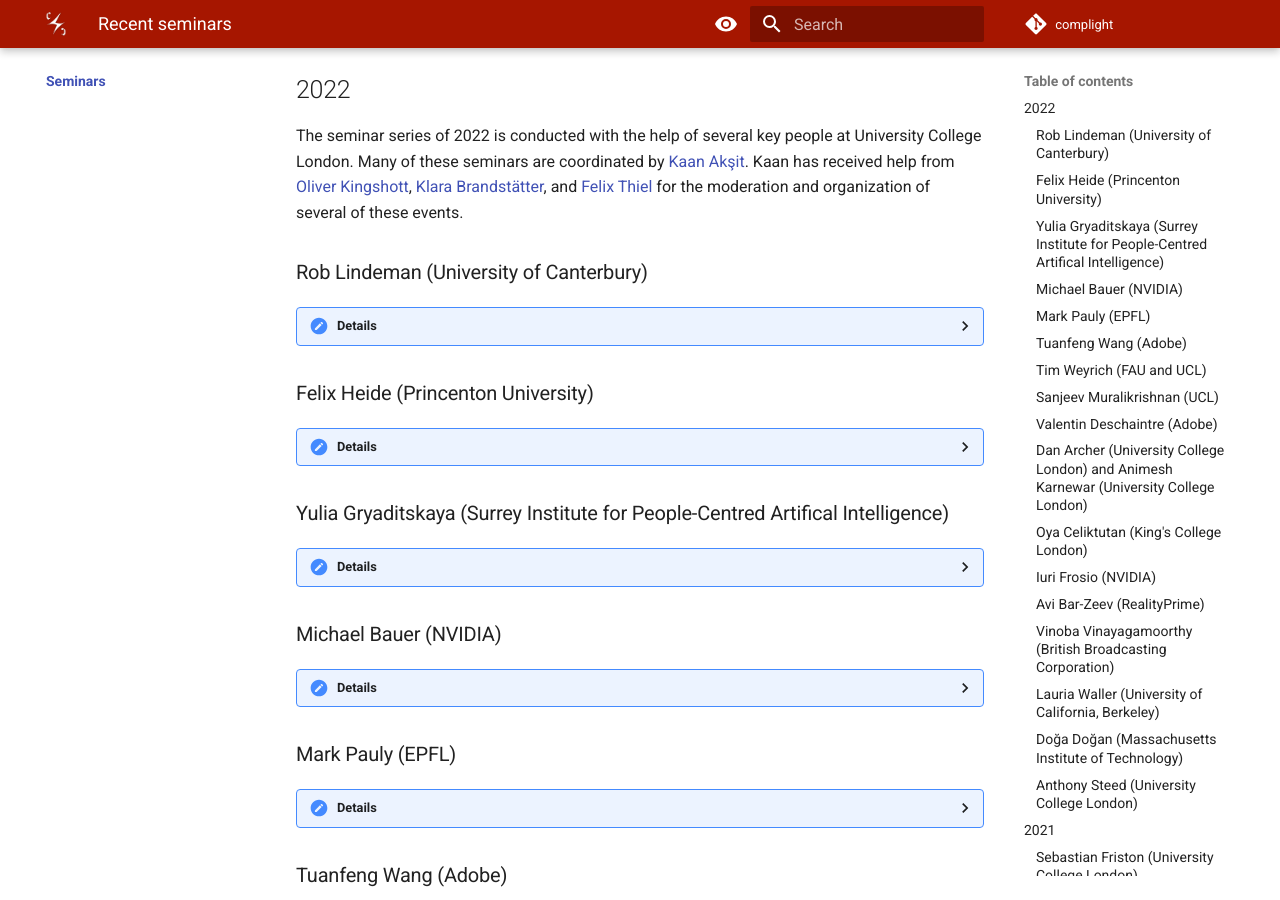
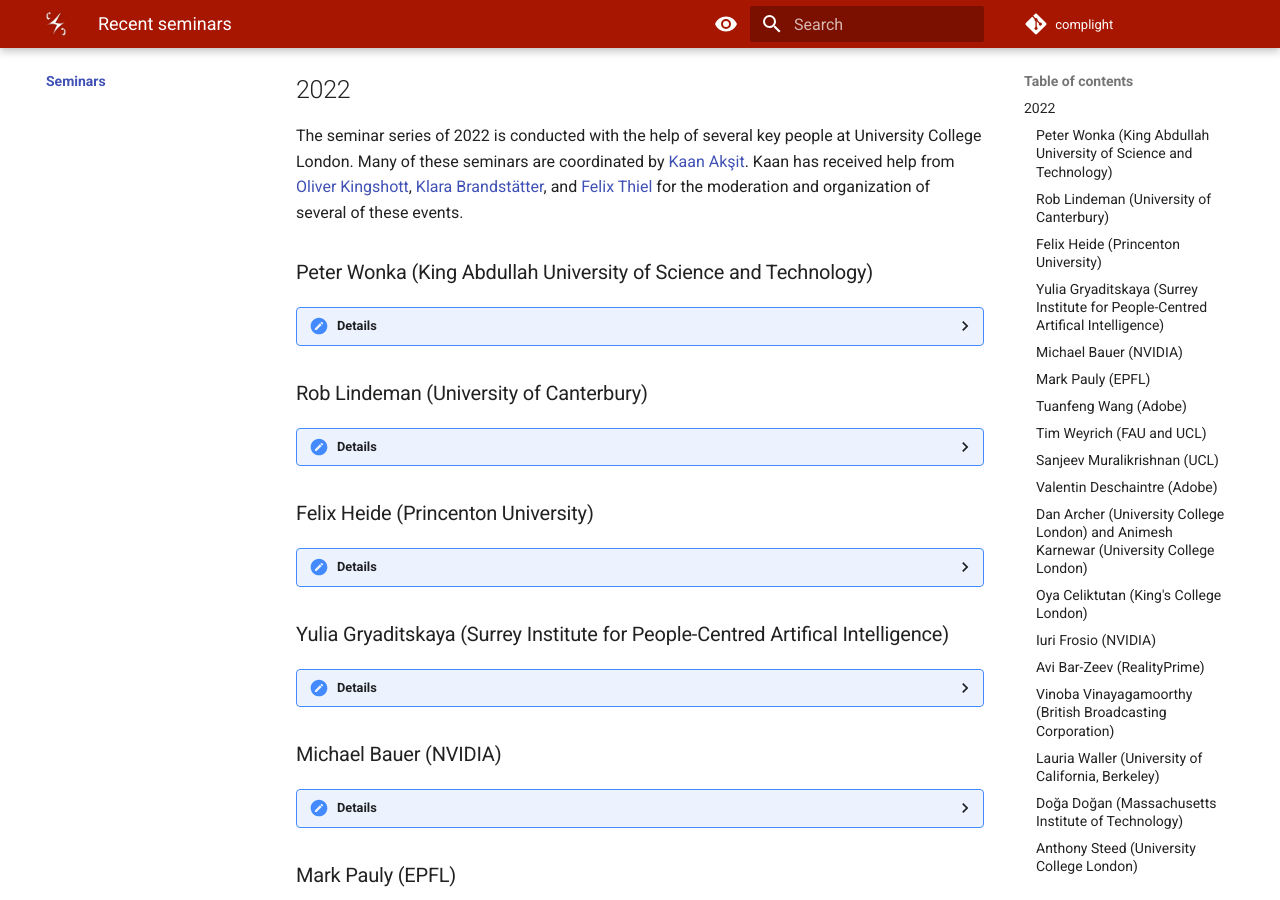
Before and after one commit to complight/complight.github.io, an MkDocs documentation site: the page built from docs/seminars/index.md, in a window 1280 px wide and 900 px high, scrolled down 443 px. Built offline with MkDocs 1.6.1 and Material for MkDocs 9.7.7, drawn with Linux system fonts in a browser that asks for light colours.

Commit message:
Updating the seminars page.

```diff
--- a/docs/seminars/index.md
+++ b/docs/seminars/index.md
@@ -10,6 +10,18 @@ Overall, seminars are a blend of internal and external presenters.
 The seminar series of 2022 is conducted with the help of several key people at University College London.
 Many of these seminars are coordinated by [Kaan Akşit](https://kaanaksit.com).
 Kaan has received help from [Oliver Kingshott](http://oliver.kingshott.com/), [Klara Brandstätter](https://www.linkedin.com/in/klara-brandst%C3%A4tter-79b72820b?lipi=urn%3Ali%3Apage%3Ad_flagship3_profile_view_base_contact_details%3BxbCdu1E4RmWqTPAsdCipMw%3D%3D), and [Felix Thiel](https://www.linkedin.com/in/felix-thiel-97a22215a?lipi=urn%3Ali%3Apage%3Ad_flagship3_profile_view_base_contact_details%3BGgHpsDNOTWeGPFWcUC5M6A%3D%3D) for the moderation and organization of several of these events.
+
+
+### Peter Wonka (King Abdullah University of Science and Technology)
+??? Details
+    **Date:**
+    28th September 2022
+
+    **Presenter:** Peter Wonka, Computer Science at King Abdullah University of Science and Technology (KAUST) and Interim Director of the Visual Computing Center (VCC)
+
+    **Title:** Recent Research Efforts for Building 3D GANs
+
+    **Watch:** [Recording (Password protected)](https://liveuclac-my.sharepoint.com/:v:/g/personal/ucackak_ucl_ac_uk/EeShuJI2SZJIohN-w3OCpUEB_UmPaUuLIJIdkmvy64fnUQ?e=5d72aQ)
 
 
 ### Rob Lindeman (University of Canterbury)
```
